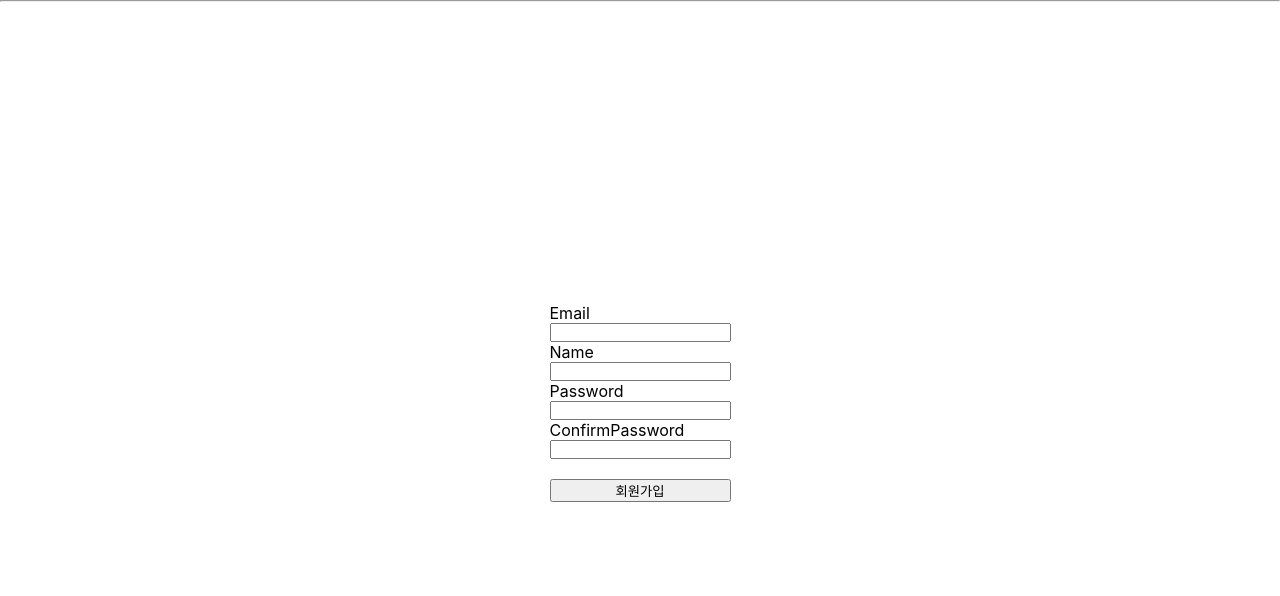
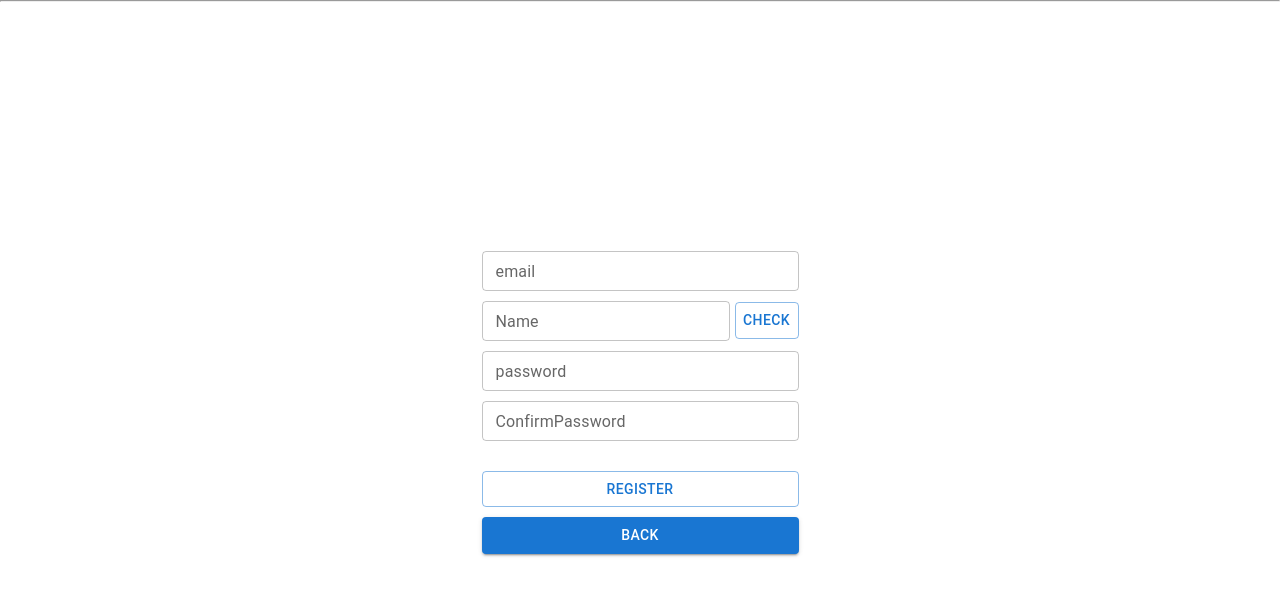
Before and after one commit to ingik/ingik_react, a React (Create React App) app in the folder client/: page /register in a window 1280 px wide. Shown: the top 596 px of the page. Built offline with nearby package versions, Linux system fonts and the light colour scheme; no server answers.

Commit message:
2022.01.09 register update

```diff
--- a/client/src/components/views/LandingPage/LandingPage.js
+++ b/client/src/components/views/LandingPage/LandingPage.js
@@ -1,16 +1,40 @@
-import React,{ useEffect } from 'react'
+import React,{ useEffect,useState } from 'react'
 import axios from 'axios';
 import { withRouter } from 'react-router-dom';
 import  { Card , CardMedia , CardContent , Typography , Button} from '@mui/material';
+import { useDispatch } from 'react-redux';
+import { auth } from '../../../_actions/user_action';
 
 function LandingPage(props) {
 
+
+    const dispatch = useDispatch()
+
+    const [IsAuth,setIsAuth] = useState(Boolean)
+
     useEffect(() => {
 
-        axios.get('/api/hello')
-        .then(response => console.log(response))
+        dispatch(auth()).then(response => {
+            console.log(response)
 
+            setIsAuth(response.payload.isAuth)
+        })
     }, [])
+
+    function visibleLogout (){
+        console.log('(Landing)IsAuth : '+JSON.stringify(IsAuth))
+        if(IsAuth === false){
+            return <div style = {{display:'none'}}>
+                        <Button onClick={onClickHandler}>LOG OUT</Button>
+                    </div>
+
+        }else if(IsAuth === true){
+            return <div style = {{display:'block'}}>
+                        <Button onClick={onClickHandler}>LOG OUT</Button>
+                    </div>
+        }
+    }
+
 
     const onClickHandler = () => {
         axios.get('/api/users/logout')
@@ -24,29 +48,48 @@ function LandingPage(props) {
             })
     }
 
+
     return (
-        <div style={{display: 'flex', justifyContent: 'center', alignItems: 'center', width: '100%', height:'100vh'}}>
-<Card sx={{ maxWidth: '20%', maxHeight:'20%' }}>
-      <CardMedia
-        component="img"
-        height=""
-        image="/static/images/cards/contemplative-reptile.jpg"
-        alt="green iguana"
-      />
+      <div
+        style={{
+          display: "flex",
+          justifyContent: "center",
+          alignItems: "center",
+          width: "100%",
+          height: "100vh",
+        }}
+      >
+        <Card sx={{ Width: "20%", Height: "20%" }}>
           <CardContent>
             <Typography gutterBottom variant="h5" component="div">
               Board
             </Typography>
-
           </CardContent>
         </Card>
-            <div>
-            <button onClick={onClickHandler}>
-                LOG OUT
-            </button>
+        <Card sx={{ Width: "20%", Height: "20%" }}>
+          <CardContent>
+            <Typography gutterBottom variant="h5" component="div">
+              Open Chat
+            </Typography>
+          </CardContent>
+        </Card>
+        <Card sx={{ maxWidth: "20%", maxHeight: "20%" }}>
+          <CardContent>
+            <Typography gutterBottom variant="h5" component="div">
+
+            </Typography>
+          </CardContent>
+        </Card>
+        <Card sx={{ Width: "20%", Height: "20%" }}>
+          <CardContent>
+            <Typography gutterBottom variant="h5" component="div">
+
+            </Typography>
+          </CardContent>
+        </Card>
+        { visibleLogout() }
       </div>
-        </div>
-    )
+    );
 }
 
 export default withRouter(LandingPage)
--- a/client/src/components/views/RegisterPage/RegisterPage.js
+++ b/client/src/components/views/RegisterPage/RegisterPage.js
@@ -2,27 +2,112 @@ import React,{ useState } from 'react'
 import { registUser } from '../../../_actions/user_action'
 import { useDispatch } from 'react-redux'
 import { withRouter } from 'react-router-dom'
+import  { TextField , Button , Alert , Snackbar} from '@mui/material'
+import axios from 'axios'
 
 function RegisterPage(props) {
 
     const dispatch = useDispatch();
 
     const [Name, setName] = useState("")
+    const [Usable, setUsable] = useState(false)
+    const [UnUsable, setUnUsable] = useState(false)
+
     const [Email, setEmail] = useState("")
+    const [EmailAlert,setEamilAlert] = useState("")
+    const [EmailAlertError,setEmailAlertError] = useState(true)
+
     const [Password, setPassword] = useState("")
+    const [PasswordAlert, setPasswordAlert] = useState("")
+    const [PasswordAlertError, setPasswordAlertError] = useState(true)
+
     const [ConfirmPassword, setConfirmPassword] = useState("")
+    const [ConfirmPasswordAlert, setConfirmPasswordAlert] = useState("")
+    const [ConfirmPasswordAlertError, setConfirmPasswordAlertError] = useState(true)
 
     const onEmailHandler = (event) => {
+
+        const emailRegex = /([a-zA-Z+]|([0-9]))@([a-zA-Z+]|([0-9]))+[.]+([a-zA-Z+]|([0-9]))+/
+        // const emailRegex = /([\w-.]+)@((\[[0-9]{1,3}\.[0-9]{1,3}\.[0-9]{1,3}\.)|(([\w-]+\.)+))([a-zA-Z]{2,4}|[0-9]{1,3})(\]?)$/
+        if(!event.currentTarget.value){
+
+            console.log("empty")
             setEmail(event.currentTarget.value)
+            setEamilAlert(false)
+            setEmailAlertError(true)
+
+        }else if(!emailRegex.test(event.currentTarget.value)){
+
+            console.log('emailRegex')
+            setEmail(event.currentTarget.value)
+            setEamilAlert("Email format is incorrect.")
+            setEmailAlertError(false)
+
+        }else{
+
+            setEmail(event.currentTarget.value)
+            setEamilAlert("Email format is correct.")
+            setEmailAlertError(true)
+
         }
+
+
+    }
+
     const onNameHander = (event) => {
         setName(event.currentTarget.value)
+
+
     }
+
     const onPasswordHander = (event) => {
+
+        const passwordRegex =  /^(?=.*[a-zA-Z])(?=.*[!@#$%^*+=-])(?=.*[0-9]).{8,25}$/
+
+        // setPassword(event.currentTarget.value)
+
+        if(!event.currentTarget.value){
+
+            console.log("empty")
             setPassword(event.currentTarget.value)
+            setPasswordAlert(false)
+            setPasswordAlertError(true)
+
+        }else if(!passwordRegex.test(event.currentTarget.value)){
+
+            console.log('emailRegex')
+            setPassword(event.currentTarget.value)
+            setPasswordAlert("Password format is incorrect.")
+            setPasswordAlertError(false)
+
+        }else{
+
+            setPassword(event.currentTarget.value)
+            setPasswordAlert(false)
+            setPasswordAlertError(true)
+
         }
+    }
+
     const onConfirmPasswordHander = (event) => {
+        if(!event.currentTarget.value){
+
             setConfirmPassword(event.currentTarget.value)
+            setConfirmPasswordAlert(false)
+            setConfirmPasswordAlertError(true)
+
+        }else if(event.currentTarget.value !== Password){
+
+            setConfirmPassword(event.currentTarget.value)
+            setConfirmPasswordAlert("Password is incorrect")
+            setConfirmPasswordAlertError(false)
+        }else {
+
+            setConfirmPassword(event.currentTarget.value)
+            setConfirmPasswordAlert(false)
+            setConfirmPasswordAlertError(true)
+
+        }
     }
 
     const onSubmitHandler = (event) => {
@@ -42,7 +127,9 @@ function RegisterPage(props) {
 
         dispatch(registUser(body))
             .then(response => {
-                if(response.payload.registerData){
+                console.log(response)
+                if(response.payload.success === true){
+                    console.log("(Register)dispatch")
                     props.history.push("/login")
                 }else{
                     alert("Failed to regist")
@@ -52,35 +139,149 @@ function RegisterPage(props) {
 
     }
 
+    const onBack = () => {
+        console.log("Back")
+        props.history.push('/')
+    }
+
+    const onNameCheck = () => {
+
+      let body = {
+        username : Name
+      }
+
+      axios.post('/api/users/find', body).then((response) => {
+        if(response.data) {
+          setUsable(true)
+        }else{
+          setUnUsable(true)
+        }
+      })
+
+    }
+
+    const handleClose = () => {
+
+      setUsable(false)
+      setUnUsable(false)
+    };
 
     return (
-        <div style={{display: 'flex', justifyContent: 'center', alignItems: 'center', width: '100%', height:'100vh'}}>
-
-
-            <form style={{display: 'flex', flexDirection: 'column'}}
+      <div
+        style={{
+          display: "flex",
+          justifyContent: "center",
+          alignItems: "center",
+          width: "100%",
+          height: "100vh",
+        }}
+      >
+        <form
+          style={{ display: "flex", flexDirection: "column" }}
           onSubmit={onSubmitHandler}
         >
+          <TextField
+            error={EmailAlertError ? false : true}
+            label="email"
+            variant="outlined"
+            size="small"
+            style={{ marginBottom: "10px", width: "250x" }}
+            type="email"
+            value={Email}
+            onChange={onEmailHandler}
+            helperText={EmailAlert}
+          />
+          <div>
+            <TextField
+              label="Name"
+              variant="outlined"
+              size="small"
+              style={{
+                marginBottom: "10px",
+                width: "250x",
+                marginRight: "5px",
+              }}
+              type="text"
+              value={Name}
+              onChange={onNameHander}
+            />
+            <Button
+              variant="outlined"
+              style={{ width: "40px", marginTop: "1.75px" }}
+              onClick={onNameCheck}
+              type="button"
+            >
+              Check
+            </Button>
+          </div>
+          <TextField
+            error={PasswordAlertError ? false : true}
+            label="password"
+            variant="outlined"
+            size="small"
+            style={{ marginBottom: "10px", width: "250x" }}
+            type="password"
+            value={Password}
+            onChange={onPasswordHander}
+            helperText={PasswordAlert}
+          />
+          {/* <div>영어, 숫자 및 특수문자 혼용 8글자 이상</div> */}
+          <TextField
+            error={ConfirmPasswordAlertError ? false : true}
+            label="ConfirmPassword"
+            variant="outlined"
+            size="small"
+            style={{ marginBottom: "10px", width: "250x" }}
+            type="password"
+            value={ConfirmPassword}
+            onChange={onConfirmPasswordHander}
+            helperText={ConfirmPasswordAlert}
+          />
 
+          <br />
+          <Button
+            variant="outlined"
+            style={{ marginBottom: "10px" }}
+            type="submit"
+          >
+            Register
+          </Button>
+          <Button variant="contained" onClick={onBack} type="button">
+            Back
+          </Button>
 
-            <label>Email</label>
-            <input type="email" value={Email} onChange={onEmailHandler} />
+          <Snackbar
+            open={UnUsable}
+            autoHideDuration={6000}
+            onClose={handleClose}>
+            {/* anchorOrigin={ vertical, horizontal } */}
 
-            <label>Name</label>
-            <input type="text" value={Name} onChange={onNameHander} />
+            <Alert
+              onClose={handleClose}
+              severity="success"
+              sx={{ width: "100%" }}
+            >
+              Usable ID!
+            </Alert>
+          </Snackbar>
 
-            <label>Password</label>
-            <input type="password" value={Password} onChange={onPasswordHander} />
-
-            <label>ConfirmPassword</label>
-            <input type="password" value={ConfirmPassword} onChange={onConfirmPasswordHander} />
-
-
-            <br/>
-            <button type="submit">회원가입</button>
-
+          <Snackbar
+            open={Usable}
+            autoHideDuration={6000}
+            onClose={handleClose}
+            // anchorOrigin={{ horizontal, vertical }}
+          >
+            <Alert
+              onClose={handleClose}
+              severity="error"
+              sx={{ width: "100%" }}
+            >
+              UnUsable ID
+            </Alert>
+          </Snackbar>
         </form>
       </div>
-    )
+    );
 }
 
 export default withRouter(RegisterPage)
--- a/client/src/hoc/auth.js
+++ b/client/src/hoc/auth.js
@@ -39,7 +39,7 @@ export default function (SpecificComponent, option, adminRoute = null){
                         //로그한 상태
                         // if(adminRoute && !response.payload.isAdmin){
                         if(response.payload.isAuth){
-                            console.log('login state')
+                            console.log('login status')
                             // props.history.push({auth:{pathname:'/',state: {user: response.payload.name}}})
                             props.history.push({pathname:'',user : response.payload.name})
 
```
Also changed, not shown: client/src/components/views/LoginPage/LoginPage.js (+7 -5 lines), 1 other file (tests, documents, lock files or other folders). Lines whose indentation alone changed are shown as unchanged.
